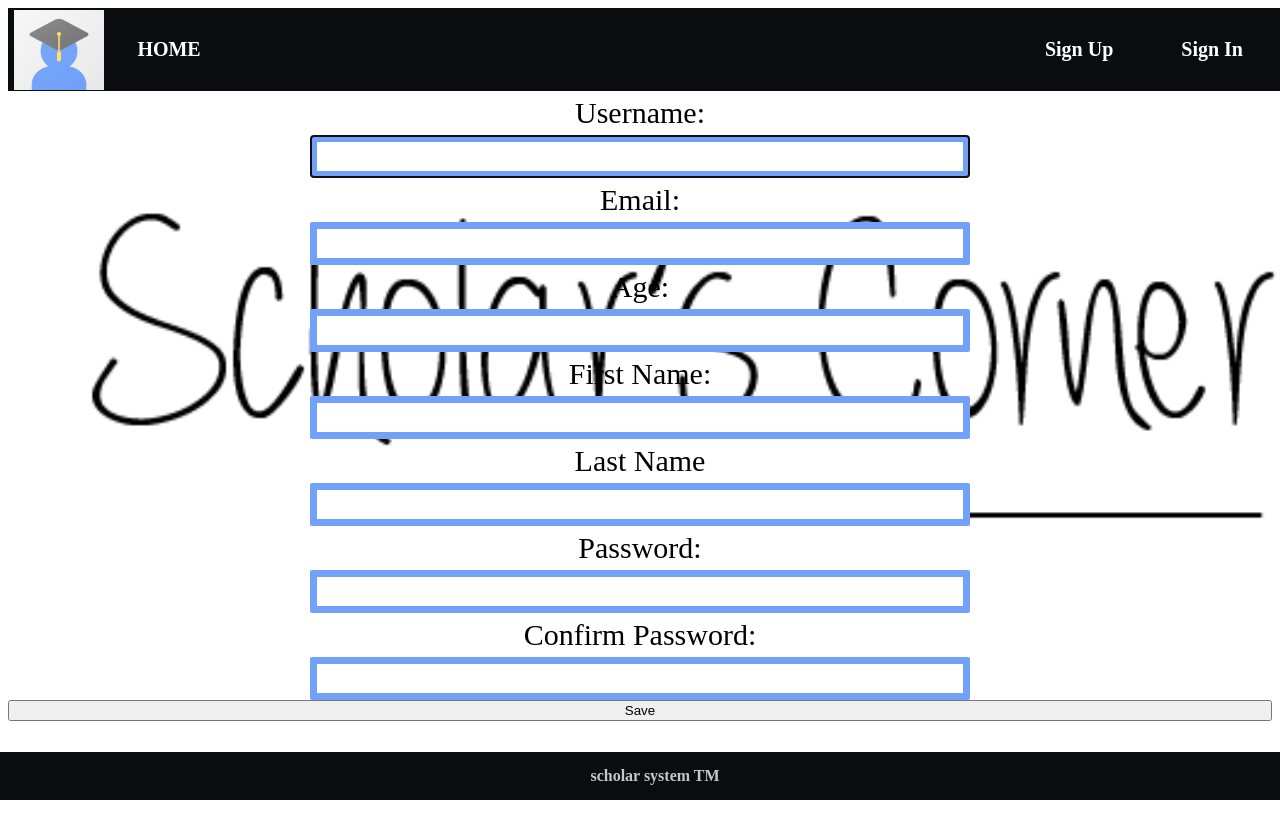
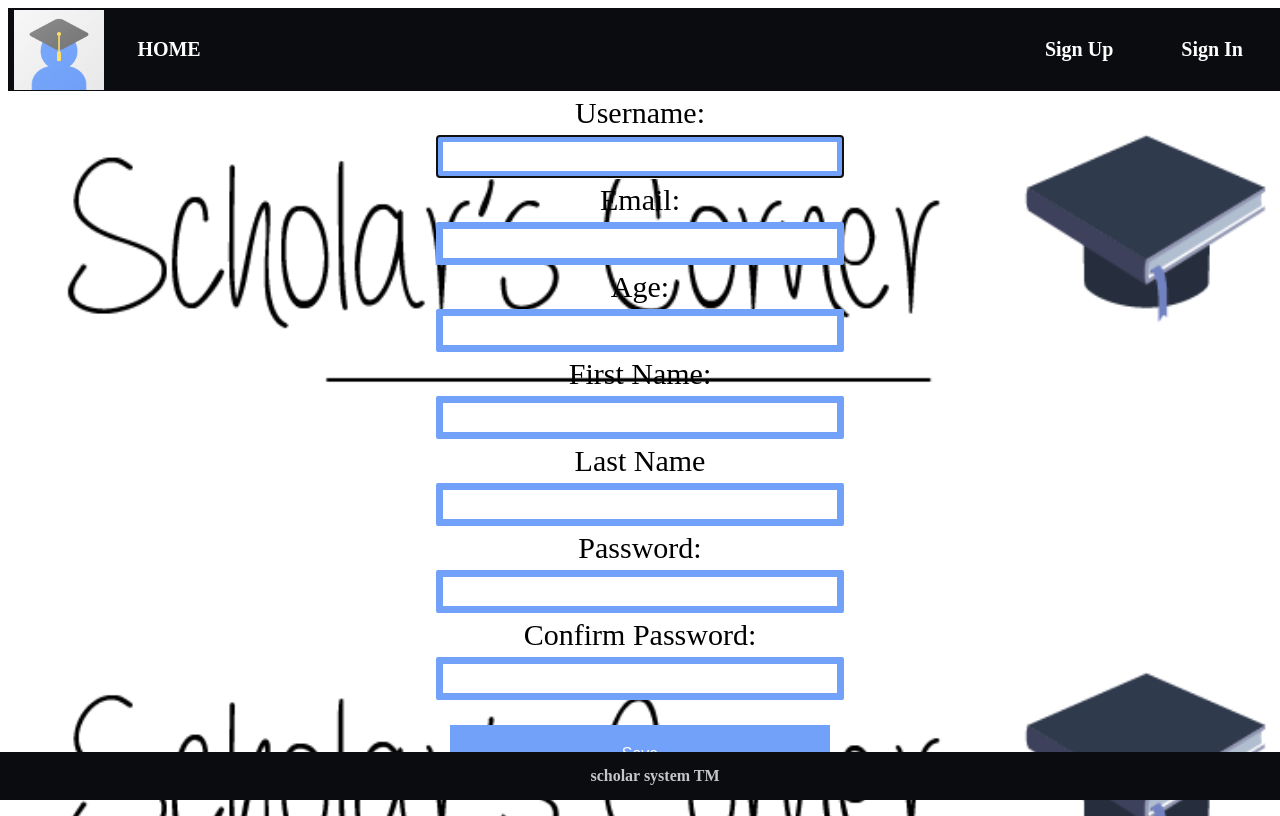
Before and after one commit to Mariya-Ilieva/ScholarSystem, a Django app: page /user/register/ in a window 1280 px wide. Run offline with Django 4.2, Linux system fonts and the light colour scheme.

Commit message:
Making some styling

```diff
--- a/static/css/styling.css
+++ b/static/css/styling.css
@@ -1,6 +1,6 @@
 body {
     background-image: url('/static/images/scholar2.png');
-    background-size: cover;
+    background-size: 105%;
 }
 
 nav,
@@ -75,10 +75,14 @@ form {
     flex-direction: column;
 }
 
-form label {
+form label, p {
     font-size: 30px;
     text-align: center;
     margin: 5px;
+}
+
+p {
+    color: tomato;
 }
 
 form input,
@@ -86,12 +90,21 @@ textarea {
     padding: 7px;
     border: 7px solid #71A1F8;
     border-radius: 2px;
-    width: 50%;
+    width: 30%;
     display: block;
     margin: 0 auto;
 }
 
-form input[type="submit"] {
-    margin-top: 15px;
-    width: 25%;
+.button {
+    background-color: #71A1F8;
+    border: none;
+    color: white;
+    width: 30%;
+    padding: 20px;
+    text-align: center;
+    text-decoration: none;
+    display: block;
+    font-size: 16px;
+    margin: 25px auto;
+    cursor: pointer;
 }
```
Also changed, not shown: templates/user/details.html (+4 -4 lines).
